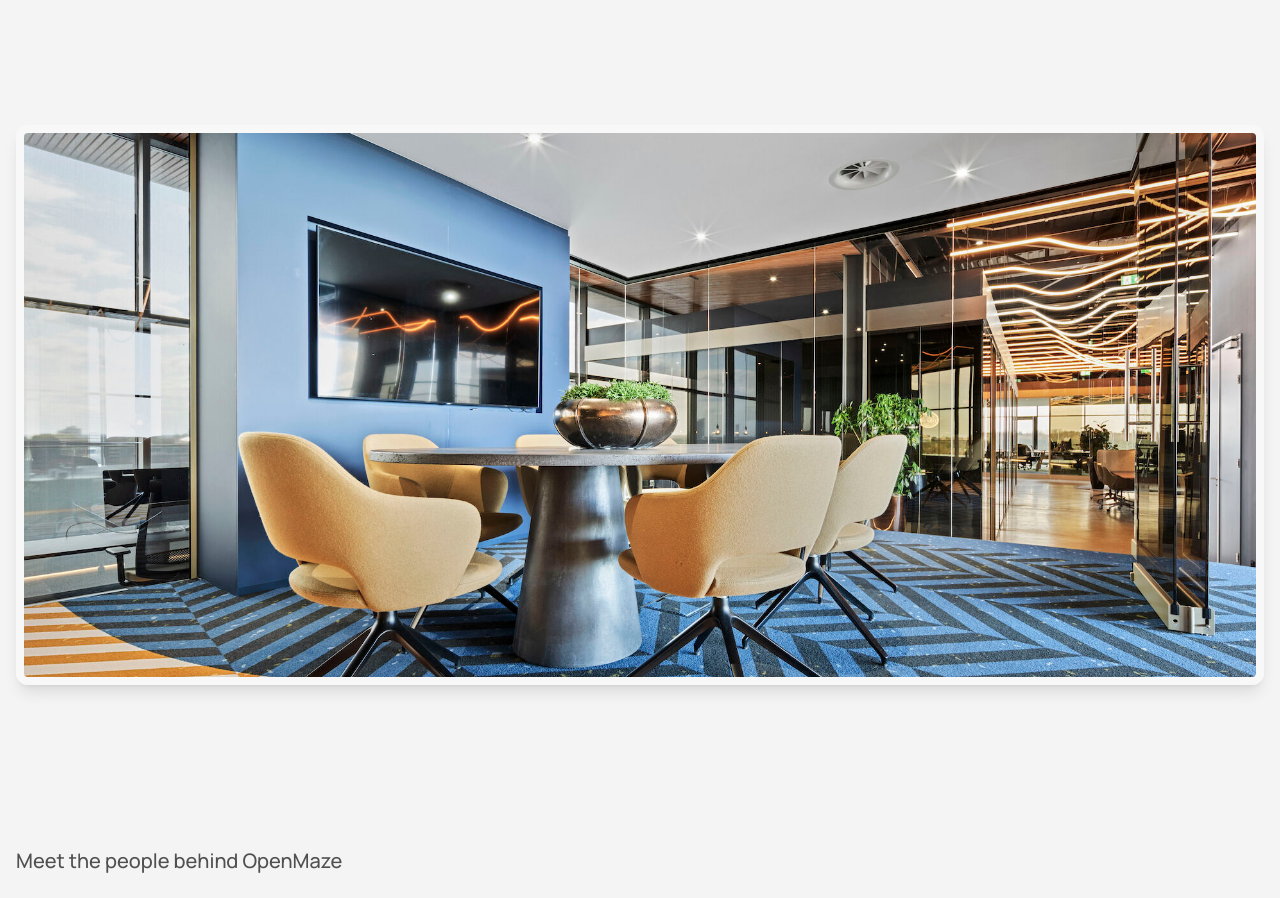
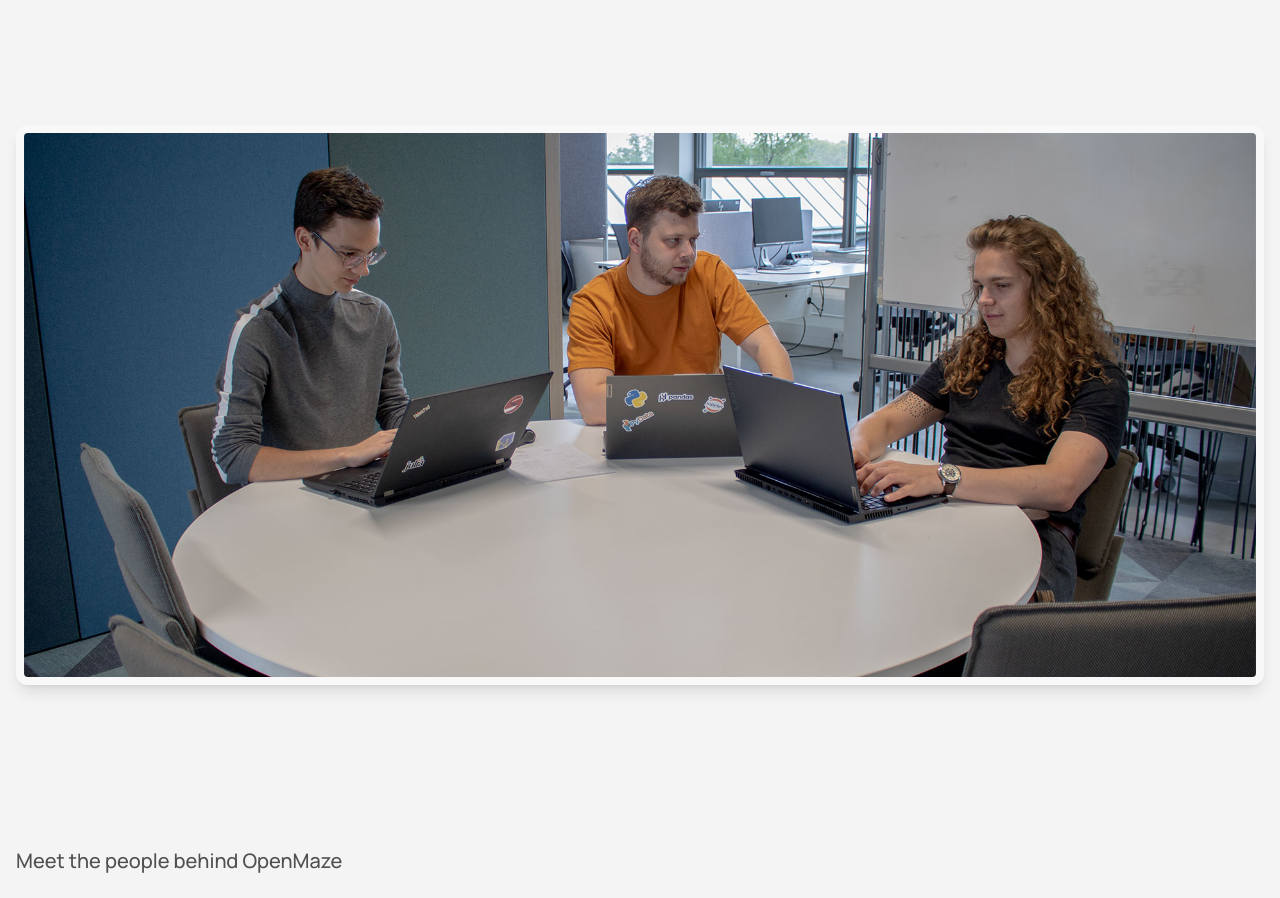
Before and after one commit to Open-Maze/website, a React (Vite) app: page /about in a window 1280 px wide. Shown: the part 1440-2338 px from the top of the page. Built offline with nearby package versions, Linux system fonts and the light colour scheme.

Commit message:
Change images

```diff
--- a/src/pages/About.jsx
+++ b/src/pages/About.jsx
@@ -14,6 +14,7 @@ import TeamMember from '../components/TeamMember/TeamMember';
 
 // Assets
 import headerImage from '../assets/images/illustrations/team.svg';
+import TeamImage from '../assets/images/team/team.jpg';
 import Seline from '../assets/images/team/seline.jpg';
 import Jordy from '../assets/images/team/jordy.jpg';
 import Stijn from '../assets/images/team/stijn.jpg';
@@ -60,7 +61,7 @@ const About = () => (
         className="col-span-4"
       />
     </CoreValues>
-    <Image src={office} alt="Meet the OpenMAze team" />
+    <Image src={TeamImage} alt="Meet the OpenMAze team" />
     <Team title="Our team" subtitle="Meet the people behind OpenMaze">
       <TeamMember name="Niek van Dam" text="Co-founder" image={Niek} delay={500} />
       <TeamMember name="Max van Hattum" text="Co-founder" image={Max} delay={600} />
--- a/src/pages/Home.jsx
+++ b/src/pages/Home.jsx
@@ -13,7 +13,7 @@ import CardIcon from '../components/CardIcon/CardIcon';
 
 // Assets
 import headerImage from '../assets/images/illustrations/header.svg';
-import Team from '../assets/images/team.jpg';
+import Team from '../assets/images/team/team-portrait.jpg';
 
 const Home = () => (
   <div className="page home">
```
Also changed, not shown: src/assets/images/team/team-portrait.jpg (renamed from src/assets/images/team.jpg), src/assets/images/team/team.jpg (added).
